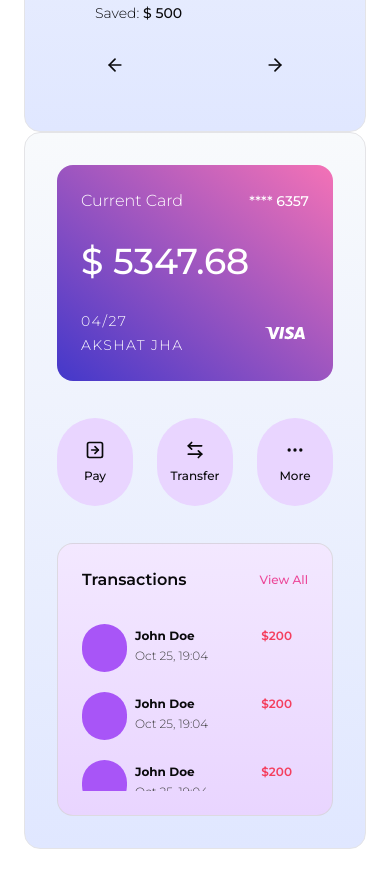
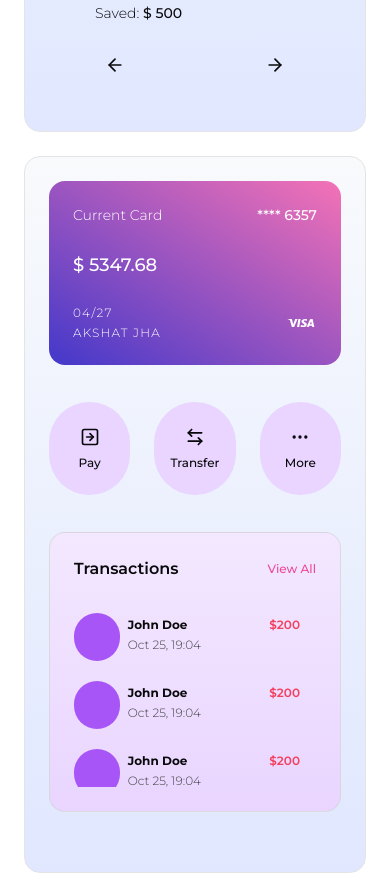
Before and after one commit to AkshatJha21/personal-finance, a Next.js app: page / in a window 390 px wide. Shown: the part 2220-3109 px from the top of the page. Before the commit the page ends 3085 px from the top, so only its background shows below. Built offline with nearby package versions, Linux system fonts and the light colour scheme.

Commit message:
cardLayout responsive

```diff
--- a/components/custom/DashboardGrid.tsx
+++ b/components/custom/DashboardGrid.tsx
@@ -82,7 +82,7 @@ const DashboardGrid = () => {
                     <PieChart />
                 </div>
             </div>
-            <div className="flex flex-col w-full md:w-[30%] items-center h-[85vh] p-8 border md:ml-6 rounded-2xl dark:border-neutral-500 bg-gradient-to-t dark:bg-gradient-to-b from-indigo-100 to-slate-50 dark:from-neutral-950 dark:to-white/5">
+            <div className="flex flex-col w-full md:w-[30%] items-center h-[85vh] p-6 border mt-6 md:mt-0 md:ml-6 rounded-2xl dark:border-neutral-500 bg-gradient-to-t dark:bg-gradient-to-b from-indigo-100 to-slate-50 dark:from-neutral-950 dark:to-white/5">
                 <Card />
                 <Options />
                 <TransactionHistory />
--- a/components/custom/cardLayout.tsx
+++ b/components/custom/cardLayout.tsx
@@ -2,20 +2,20 @@
 
 export const Card = () => {
     return (
-        <div className="flex flex-col justify-between h-1/3 w-full text-white bg-gradient-to-tr from-indigo-700 to-pink-400 rounded-2xl p-6">
+        <div className="flex flex-col justify-between aspect-[1.586] w-full text-white bg-gradient-to-tr from-indigo-700 to-pink-400 rounded-2xl p-6">
             <div className="flex justify-between w-full items-baseline">
-                <p className="font-light">Current Card</p>
+                <p className="font-light text-sm">Current Card</p>
                 <p className="font-medium text-sm">**** 6357</p>
             </div>
-            <div className="text-4xl font-medium">
+            <div className="text-lg sm:text-xl md:text-2xl lg:text-4xl font-medium">
                 $ 5347.68
             </div>
             <div className="flex items-center justify-between">
                 <div className="flex flex-col gap-y-1">
-                    <p className="text-sm tracking-widest font-light">04/27</p>
-                    <p className="text-sm tracking-widest font-light">AKSHAT JHA</p>
+                    <p className="text-xs md:text-sm tracking-widest font-light">04/27</p>
+                    <p className="text-xs md:text-sm tracking-widest font-light">AKSHAT JHA</p>
                 </div>
-                <svg className="h-12" fill="#ffffff" viewBox="0 0 24 24" xmlns="http://www.w3.org/2000/svg"><g id="SVGRepo_bgCarrier" strokeWidth="0"></g><g id="SVGRepo_tracerCarrier" strokeLinecap="round" strokeLinejoin="round"></g><g id="SVGRepo_iconCarrier"><path d="M16.539 9.186a4.155 4.155 0 0 0-1.451-.251c-1.6 0-2.73.806-2.738 1.963-.01.85.803 1.329 1.418 1.613.631.292.842.476.84.737-.004.397-.504.577-.969.577-.639 0-.988-.089-1.525-.312l-.199-.093-.227 1.332c.389.162 1.09.301 1.814.313 1.701 0 2.813-.801 2.826-2.032.014-.679-.426-1.192-1.352-1.616-.563-.275-.912-.459-.912-.738 0-.247.299-.511.924-.511a2.95 2.95 0 0 1 1.213.229l.15.067.227-1.287-.039.009zm4.152-.143h-1.25c-.389 0-.682.107-.852.493l-2.404 5.446h1.701l.34-.893 2.076.002c.049.209.199.891.199.891h1.5l-1.31-5.939zm-10.642-.05h1.621l-1.014 5.942H9.037l1.012-5.944v.002zm-4.115 3.275.168.825 1.584-4.05h1.717l-2.551 5.931H5.139l-1.4-5.022a.339.339 0 0 0-.149-.199 6.948 6.948 0 0 0-1.592-.589l.022-.125h2.609c.354.014.639.125.734.503l.57 2.729v-.003zm12.757.606.646-1.662c-.008.018.133-.343.215-.566l.111.513.375 1.714H18.69v.001h.001z"></path></g></svg>
+                <svg className="h-8 lg:h-12" fill="#ffffff" viewBox="0 0 24 24" xmlns="http://www.w3.org/2000/svg"><g id="SVGRepo_bgCarrier" strokeWidth="0"></g><g id="SVGRepo_tracerCarrier" strokeLinecap="round" strokeLinejoin="round"></g><g id="SVGRepo_iconCarrier"><path d="M16.539 9.186a4.155 4.155 0 0 0-1.451-.251c-1.6 0-2.73.806-2.738 1.963-.01.85.803 1.329 1.418 1.613.631.292.842.476.84.737-.004.397-.504.577-.969.577-.639 0-.988-.089-1.525-.312l-.199-.093-.227 1.332c.389.162 1.09.301 1.814.313 1.701 0 2.813-.801 2.826-2.032.014-.679-.426-1.192-1.352-1.616-.563-.275-.912-.459-.912-.738 0-.247.299-.511.924-.511a2.95 2.95 0 0 1 1.213.229l.15.067.227-1.287-.039.009zm4.152-.143h-1.25c-.389 0-.682.107-.852.493l-2.404 5.446h1.701l.34-.893 2.076.002c.049.209.199.891.199.891h1.5l-1.31-5.939zm-10.642-.05h1.621l-1.014 5.942H9.037l1.012-5.944v.002zm-4.115 3.275.168.825 1.584-4.05h1.717l-2.551 5.931H5.139l-1.4-5.022a.339.339 0 0 0-.149-.199 6.948 6.948 0 0 0-1.592-.589l.022-.125h2.609c.354.014.639.125.734.503l.57 2.729v-.003zm12.757.606.646-1.662c-.008.018.133-.343.215-.566l.111.513.375 1.714H18.69v.001h.001z"></path></g></svg>
             </div>
         </div>
     )
```
